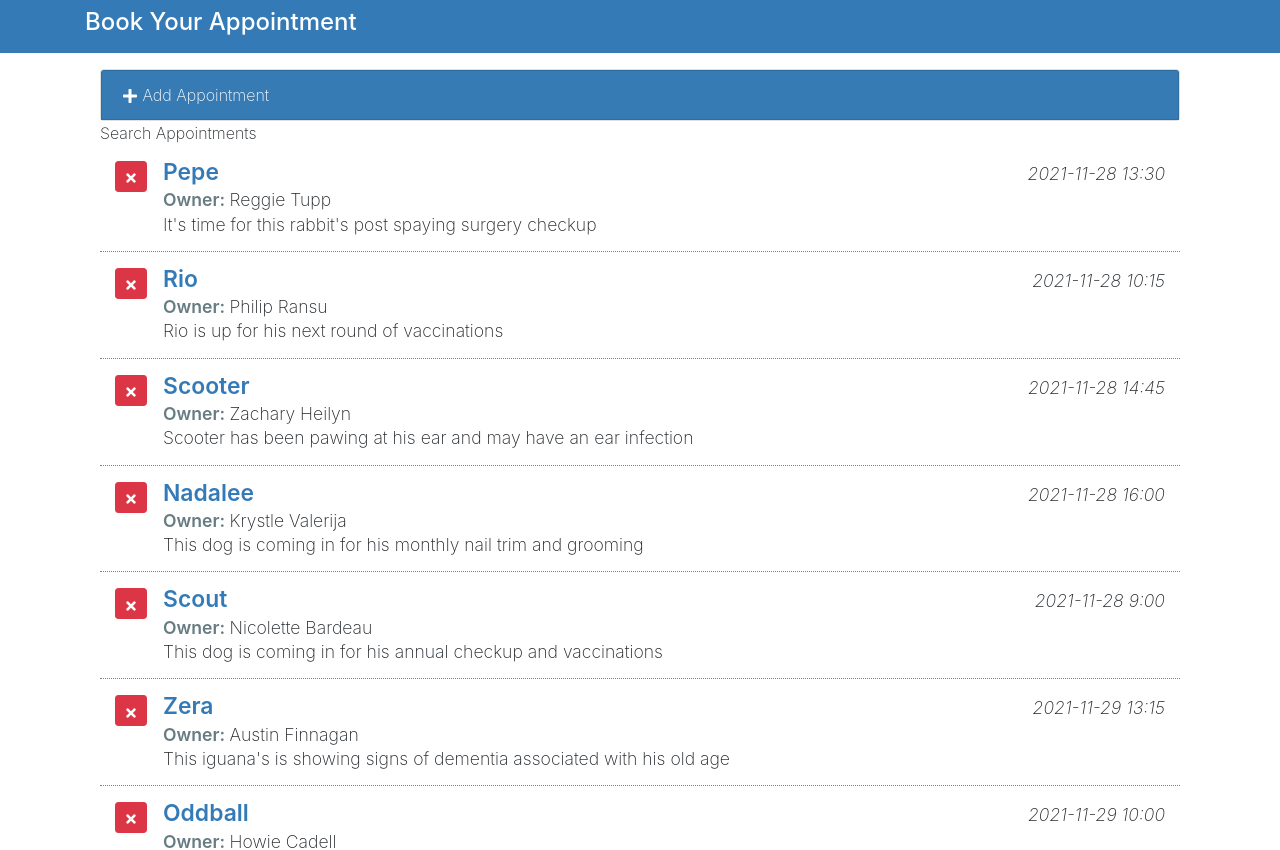
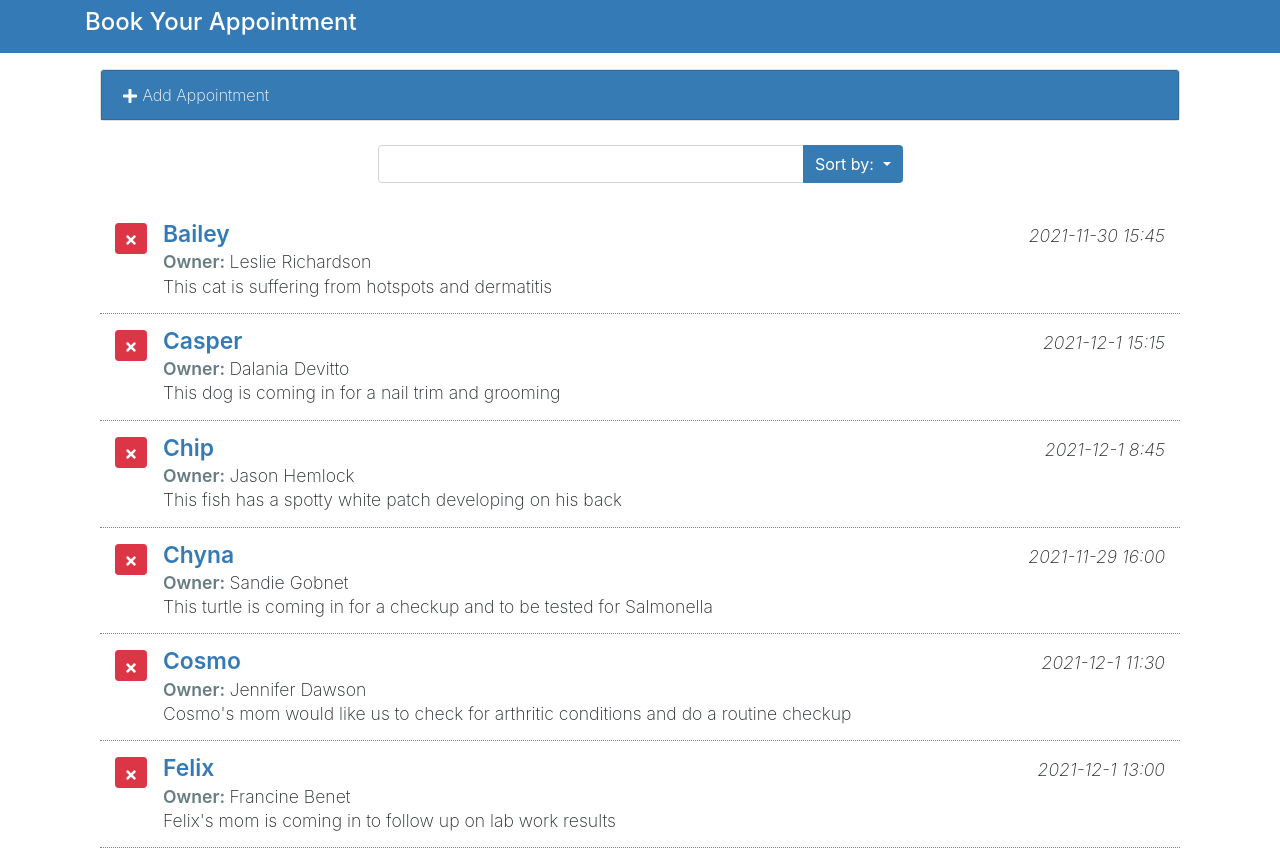
Before and after one commit to uankit/AppointmentManagerReact, a React (Create React App) app: page / in a window 1280 px wide. Shown: the top 850 px of the page. Built offline with nearby package versions, Linux system fonts and the light colour scheme.

Commit message:
Added Search Appointment Functionality

```diff
--- a/src/components/App.js
+++ b/src/components/App.js
@@ -11,10 +11,15 @@
     this.state = {
       appointments: [],
       formDisplay: false,
+      orderBy: "petName",
+      orderDir: "asc",
+      queryText: "",
     };
     this.deleteAppointment = this.deleteAppointment.bind(this);
     this.toggleForm = this.toggleForm.bind(this);
     this.addAppointment = this.addAppointment.bind(this);
+    this.changeOrder = this.changeOrder.bind(this);
+    this.searchApts = this.searchApts.bind(this);
   }
 
   deleteAppointment(id) {
@@ -39,6 +44,19 @@
     });
   }
 
+  changeOrder(order, dir) {
+    this.setState({
+      orderBy: order,
+      orderDir: dir,
+    });
+  }
+
+  searchApts(query){
+    this.setState({
+      queryText:query
+    })
+  }
+
   componentDidMount() {
     fetch("./data.json")
       .then((res) => res.json())
@@ -50,6 +68,33 @@
       });
   }
   render() {
+    let order;
+    let filteredAppointment = this.state.appointments;
+    this.state.orderDir === "asc" ? (order = 1) : (order = -1);
+    filteredAppointment = filteredAppointment
+      .sort((a, b) => {
+        if (
+          a[this.state.orderBy].toLowerCase() <
+          b[this.state.orderBy].toLowerCase()
+        ) {
+          return -1 * order;
+        } else {
+          return 1 * order;
+        }
+      })
+      .filter((eachItem) => {
+        return (
+          eachItem["petName"]
+            .toLowerCase()
+            .includes(this.state.queryText.toLowerCase()) ||
+          eachItem["ownerName"]
+            .toLowerCase()
+            .includes(this.state.queryText.toLowerCase()) ||
+          eachItem["aptNotes"]
+            .toLowerCase()
+            .includes(this.state.queryText.toLowerCase())
+        );
+      });
     return (
       <main className="page bg-white" id="petratings">
         <div className="container">
@@ -61,9 +106,14 @@
                   toggleForm={this.toggleForm}
                   addAppointment={this.addAppointment}
                 />
-                <SearchAppointment />
+                <SearchAppointment
+                  orderBy={this.state.orderBy}
+                  orderDir={this.state.orderDir}
+                  changeOrder={this.changeOrder}
+                  searchApts = {this.searchApts}
+                />
                 <ListAppointment
-                  appointment={this.state.appointments}
+                  appointment={filteredAppointment}
                   deleteAppointment={this.deleteAppointment}
                 />
               </div>
--- a/src/components/SearchAppointment.js
+++ b/src/components/SearchAppointment.js
@@ -1,7 +1,96 @@
 import { Component } from "react";
 class SearchAppointment extends Component {
   render() {
-    return <div>Search Appointments</div>;
+    return (
+      <div className="search-appointments row justify-content-center my-4">
+        <div className="col-md-6">
+          <div className="input-group">
+            <input
+              id="SearchApts"
+              type="text"
+              className="form-control"
+              aria-label="Search Appointments"
+              onChange={(e) => this.props.searchApts(e.target.value)}
+            />
+            <div className="input-group-append">
+              <button
+                type="button"
+                className="btn btn-primary dropdown-toggle"
+                data-toggle="dropdown"
+                aria-haspopup="true"
+                aria-expanded="false"
+              >
+                Sort by: <span className="caret" />
+              </button>
+
+              <div className="sort-menu dropdown-menu dropdown-menu-right">
+                <button
+                  className={
+                    "sort-by dropdown-item " +
+                    (this.props.orderBy === "petName" ? "active " : "")
+                  }
+                  href="#"
+                  onClick={(e) =>
+                    this.props.changeOrder("petName", this.props.orderDir)
+                  }
+                >
+                  Pet Name
+                </button>
+                <button
+                  className={
+                    "sort-by dropdown-item " +
+                    (this.props.orderBy === "aptDate" ? "active " : "")
+                  }
+                  href="#"
+                  onClick={(e) =>
+                    this.props.changeOrder("aptDate", this.props.orderDir)
+                  }
+                >
+                  Date
+                </button>
+                <button
+                  className={
+                    "sort-by dropdown-item " +
+                    (this.props.orderBy === "ownerName" ? "active " : "")
+                  }
+                  href="#"
+                  onClick={(e) =>
+                    this.props.changeOrder("ownerName", this.props.orderDir)
+                  }
+                >
+                  Owner
+                </button>
+                <div role="separator" className="dropdown-divider" />
+                <button
+                  className={
+                    "sort-by dropdown-item " +
+                    (this.props.orderDir === "asc" ? "active " : "")
+                  }
+                  href="#"
+                  onClick={(e) =>
+                    this.props.changeOrder(this.props.orderBy, "asc")
+                  }
+                >
+                  Asc
+                </button>
+                <button
+                  className={
+                    "sort-by dropdown-item " +
+                    (this.props.orderDir === "desc" ? "active " : "")
+                  }
+                  href="#"
+                  onClick={(e) =>
+                    this.props.changeOrder(this.props.orderBy, "desc")
+                  }
+                >
+                  Desc
+                </button>
+              </div>
+            </div>
+          </div>
+        </div>
+      </div>
+    );
   }
 }
 
```
